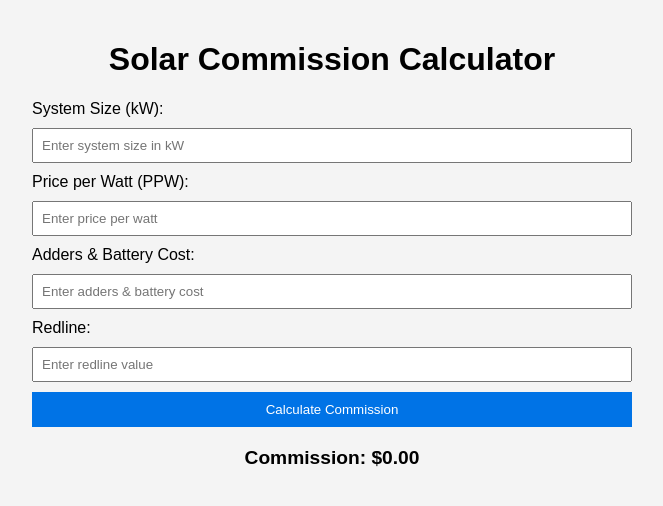
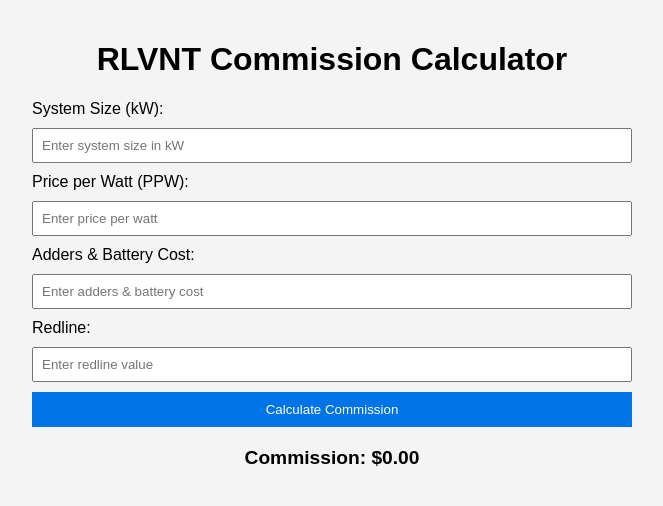
Before and after one commit to roywav/Commission-Calculator, a plain HTML site: page index.html in a window 1280 px wide. Shown: the whole page, without its empty margins (308-971 px from the left). Drawn offline with Linux system fonts and the light colour scheme.

Commit message:
Update index.html

```diff
--- a/index.html
+++ b/index.html
@@ -45,7 +45,7 @@
     </style>
 </head>
 <body>
-    <h1>Solar Commission Calculator</h1>
+    <h1>RLVNT Commission Calculator</h1>
 
     <label for="systemSize">System Size (kW):</label>
     <input type="number" id="systemSize" placeholder="Enter system size in kW" required>
```
